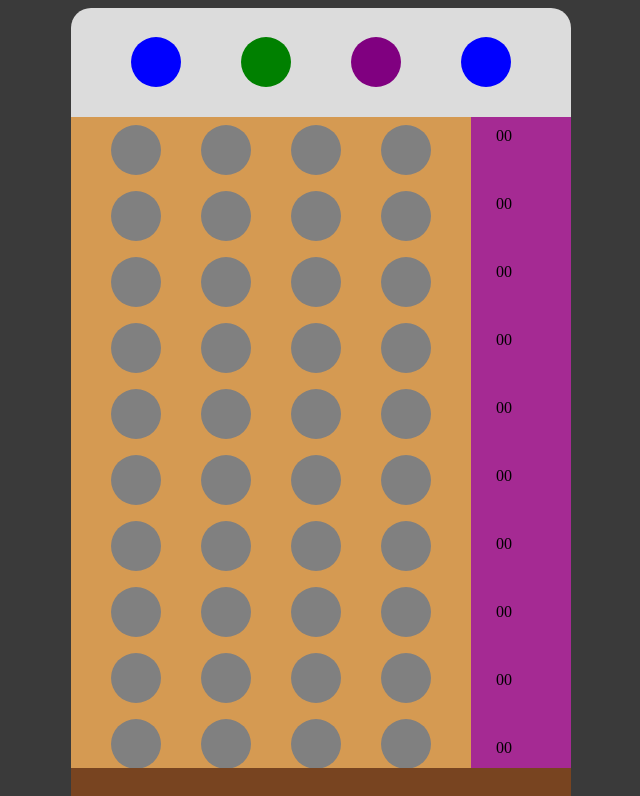
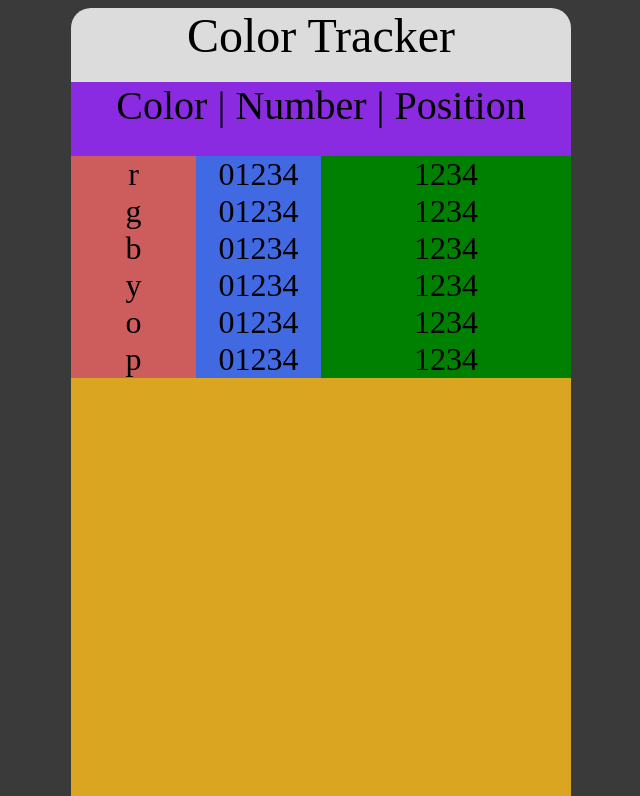
Before and after one commit to joebuono/mastermind, a React (Create React App) app in the folder client/: page / in a window 1280 px wide. Shown: the top 796 px of the page, without its empty margins (319-959 px from the left). Built offline with nearby package versions, Linux system fonts and the light colour scheme.

Commit message:
basic layout of color tracker

```diff
--- a/client/src/components/App.jsx
+++ b/client/src/components/App.jsx
@@ -5,8 +5,8 @@ import ColorTracker from './colorTracker/ColorTracker.jsx';
 function App() {
   return (
     <div className="App">
+      <ColorTracker></ColorTracker>
       <Board></Board>
-      <ColorTracker></ColorTracker>
     </div>
   );
 }
--- a/client/src/components/colorTracker/ColorTracker.jsx
+++ b/client/src/components/colorTracker/ColorTracker.jsx
@@ -1,9 +1,21 @@
 import React from 'react';
+import styles from '../styles/colorTracker.module.css';
+import Title from './Title.jsx';
+import Headers from './Headers.jsx';
+import RowsContainer from './RowsContainer.jsx';
 
 const ColorTracker = () => {
   return (
-    <div>
-      Color Tracker
+    <div className={styles.container}>
+      <div className={styles.title}>
+        <Title />
+      </div>
+      <div className={styles.headers}>
+        <Headers />
+      </div>
+      <div className={styles.rows}>
+        <RowsContainer />
+      </div>
     </div>
   );
 };
--- /dev/null
+++ b/client/src/components/colorTracker/Headers.jsx
@@ -0,0 +1,12 @@
+import React from 'react';
+import styles from '../styles/headers.module.css';
+
+const Headers = () => {
+  return (
+    <div className={styles.headers}>
+      Color | Number | Position
+    </div>
+  );
+};
+
+export default Headers;
--- /dev/null
+++ b/client/src/components/colorTracker/Row.jsx
@@ -0,0 +1,14 @@
+import React from 'react';
+import styles from '../styles/row.module.css';
+
+const Row = ({colorInfo}) => {
+  return (
+    <div className={styles.container}>
+      <div className={styles.color}>{colorInfo.color}</div>
+      <div className={styles.number}>{colorInfo.number}</div>
+      <div className={styles.position}>{colorInfo.position}</div>
+    </div>
+  );
+};
+
+export default Row;
--- /dev/null
+++ b/client/src/components/colorTracker/RowsContainer.jsx
@@ -0,0 +1,46 @@
+import React from 'react';
+import styles from '../styles/rowsContainer.module.css';
+import Row from './Row.jsx';
+
+const colorData = [
+  {
+    color: 'r',
+    number: [0, 1, 2, 3, 4],
+    position: [1, 2, 3, 4]
+  },
+  {
+    color: 'g',
+    number: [0, 1, 2, 3, 4],
+    position: [1, 2, 3, 4]
+  },
+  {
+    color: 'b',
+    number: [0, 1, 2, 3, 4],
+    position: [1, 2, 3, 4]
+  },
+  {
+    color: 'y',
+    number: [0, 1, 2, 3, 4],
+    position: [1, 2, 3, 4]
+  },
+  {
+    color: 'o',
+    number: [0, 1, 2, 3, 4],
+    position: [1, 2, 3, 4]
+  },
+  {
+    color: 'p',
+    number: [0, 1, 2, 3, 4],
+    position: [1, 2, 3, 4]
+  },
+];
+
+const RowsContainer = () => {
+  return (
+    <div className={styles.rows}>
+      {colorData.map((color, index) => <Row key={index} colorInfo={color} />)}
+    </div>
+  );
+};
+
+export default RowsContainer;
--- /dev/null
+++ b/client/src/components/colorTracker/Title.jsx
@@ -0,0 +1,12 @@
+import React from 'react';
+import styles from '../styles/title.module.css';
+
+const Title = () => {
+  return (
+    <div className={styles.title}>
+      Color Tracker
+    </div>
+  );
+};
+
+export default Title;
--- /dev/null
+++ b/client/src/components/styles/colorTracker.module.css
@@ -0,0 +1,29 @@
+.container {
+  display: grid;
+  grid-template-columns: repeat(5, 1fr);
+  grid-template-rows: repeat(24, 1fr);
+  width: 500px;
+  height: 890px;
+  padding-bottom: 20%;
+  margin: auto;
+}
+
+.title {
+  grid-column: 1 / 6;
+  grid-row: 1 / 3;
+  background-color:gainsboro;
+  border-radius: 20px 20px 0 0;
+}
+
+.headers {
+  grid-column: 1 / 6;
+  grid-row: 3 / 5;
+  background-color: blueviolet;
+}
+
+.rows {
+  grid-column: 1 / 6;
+  grid-row: 5 / 25;
+  background-color: goldenrod;
+  border-radius: 0 0 20px 20px;
+}
--- /dev/null
+++ b/client/src/components/styles/headers.module.css
@@ -0,0 +1,4 @@
+.headers {
+  font-size: 2.5em;
+  text-align: center;
+}
--- /dev/null
+++ b/client/src/components/styles/row.module.css
@@ -0,0 +1,19 @@
+.container {
+  display: grid;
+  grid-template-columns: repeat(12, 1fr);
+}
+
+.color {
+  grid-column: 1 / 4;
+  background-color: indianred;
+}
+
+.number {
+  grid-column: 4 / 7;
+  background-color: royalblue;
+}
+
+.position {
+  grid-column: 7 / 13;
+  background-color: green;
+}
--- /dev/null
+++ b/client/src/components/styles/rowsContainer.module.css
@@ -0,0 +1,4 @@
+.rows {
+  font-size: 2em;
+  text-align: center;
+}
--- /dev/null
+++ b/client/src/components/styles/title.module.css
@@ -0,0 +1,6 @@
+.title {
+  display: grid;
+  justify-content: center;
+  align-items: center;
+  font-size: 3em;
+}
```
Also changed, not shown: 1 other file (tests, documents, lock files or other folders).
